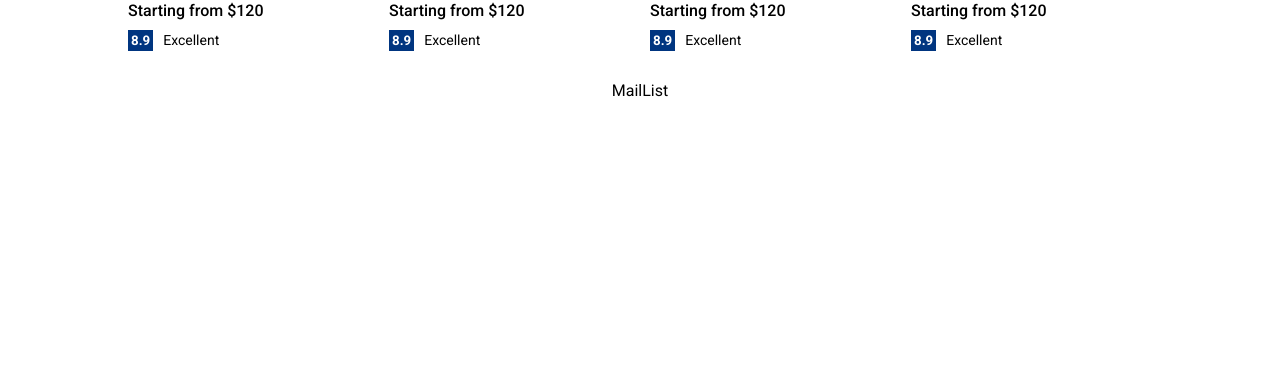
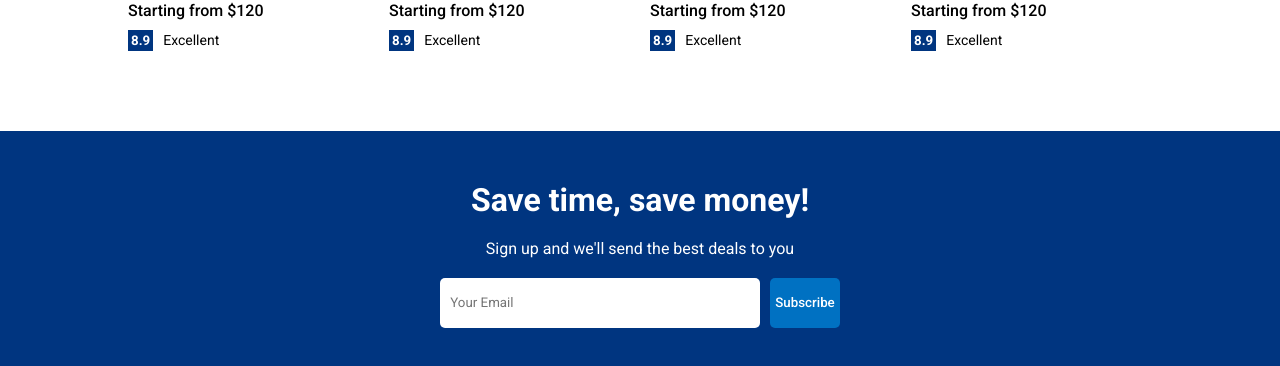
Before and after one commit to tarunsingh7379/React-Booking-Website-UI, a React (Create React App) app: page / in a window 1280 px wide. Shown: the part 1214-1580 px from the top of the page. Before the commit the page ends 1314 px from the top, so only its background shows below. Built offline with nearby package versions, Linux system fonts and the light colour scheme.

Commit message:
Complete Mail Component

```diff
--- a/src/components/mailList/MailList.jsx
+++ b/src/components/mailList/MailList.jsx
@@ -1,7 +1,18 @@
 import "./mailList.css";
 
 const MailList = () => {
-  return <div>MailList</div>;
+  return (
+    <div className="mail">
+      <h1 className="mailTitle">Save time, save money!</h1>
+      <span className="mailDesc">
+        Sign up and we'll send the best deals to you
+      </span>
+      <div className="mailInputContainer">
+        <input type="text" placeholder="Your Email" />
+        <button>Subscribe</button>
+      </div>
+    </div>
+  );
 };
 
 export default MailList;
--- a/src/components/mailList/mailList.css
+++ b/src/components/mailList/mailList.css
@@ -0,0 +1,31 @@
+.mail {
+  width: 100%;
+  margin-top: 50px;
+  background-color: #003580;
+  color: white;
+  display: flex;
+  flex-direction: column;
+  align-items: center;
+  gap: 20px;
+  padding: 50px 0px;
+}
+
+.mailInputContainer > input {
+  width: 300px;
+  height: 30px;
+  border: none;
+  padding: 10px;
+  margin-right: 10px;
+  border-radius: 5px;
+}
+
+.mailInputContainer > button {
+  height: 50px;
+  background-color: #0071c2;
+  color: white;
+  font-weight: 500;
+  border: none;
+  border-radius: 5px;
+  padding: 0px 5px;
+  cursor: pointer;
+}
```
